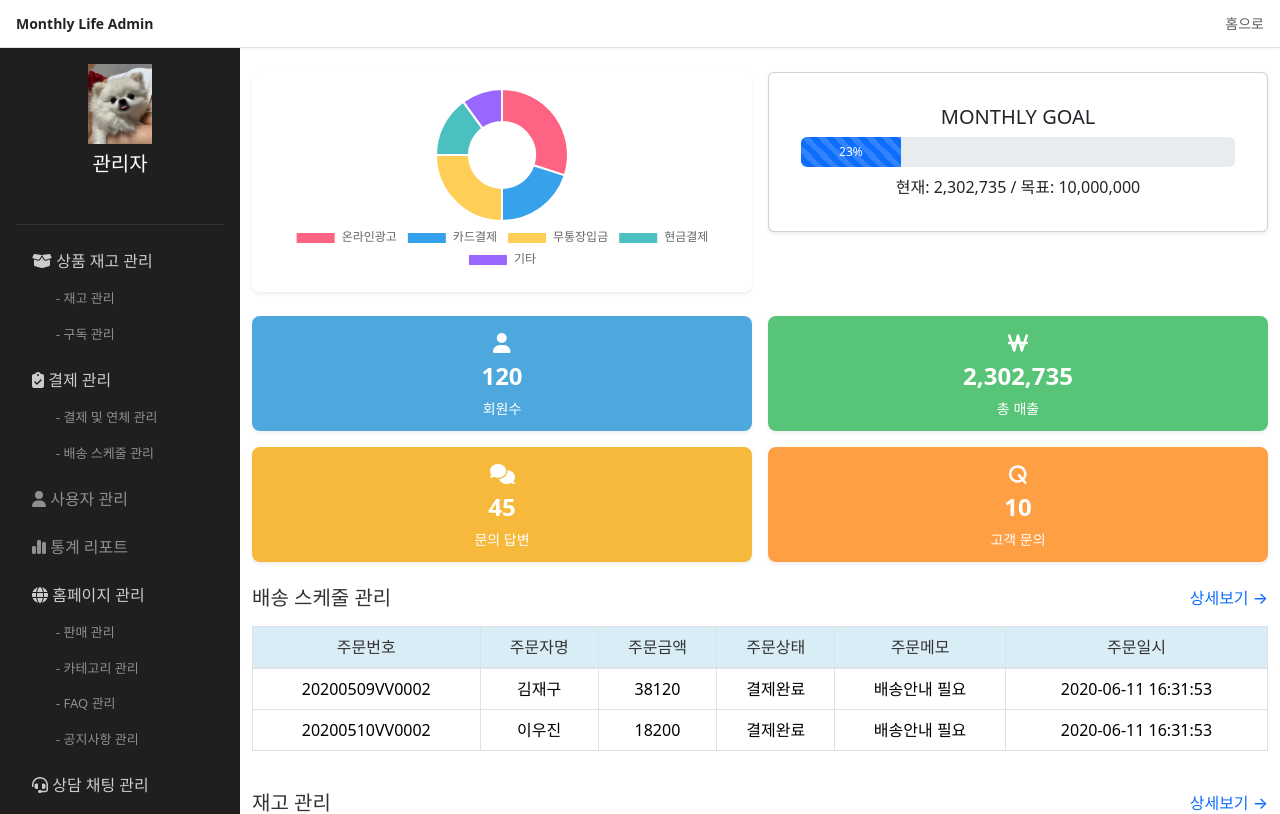
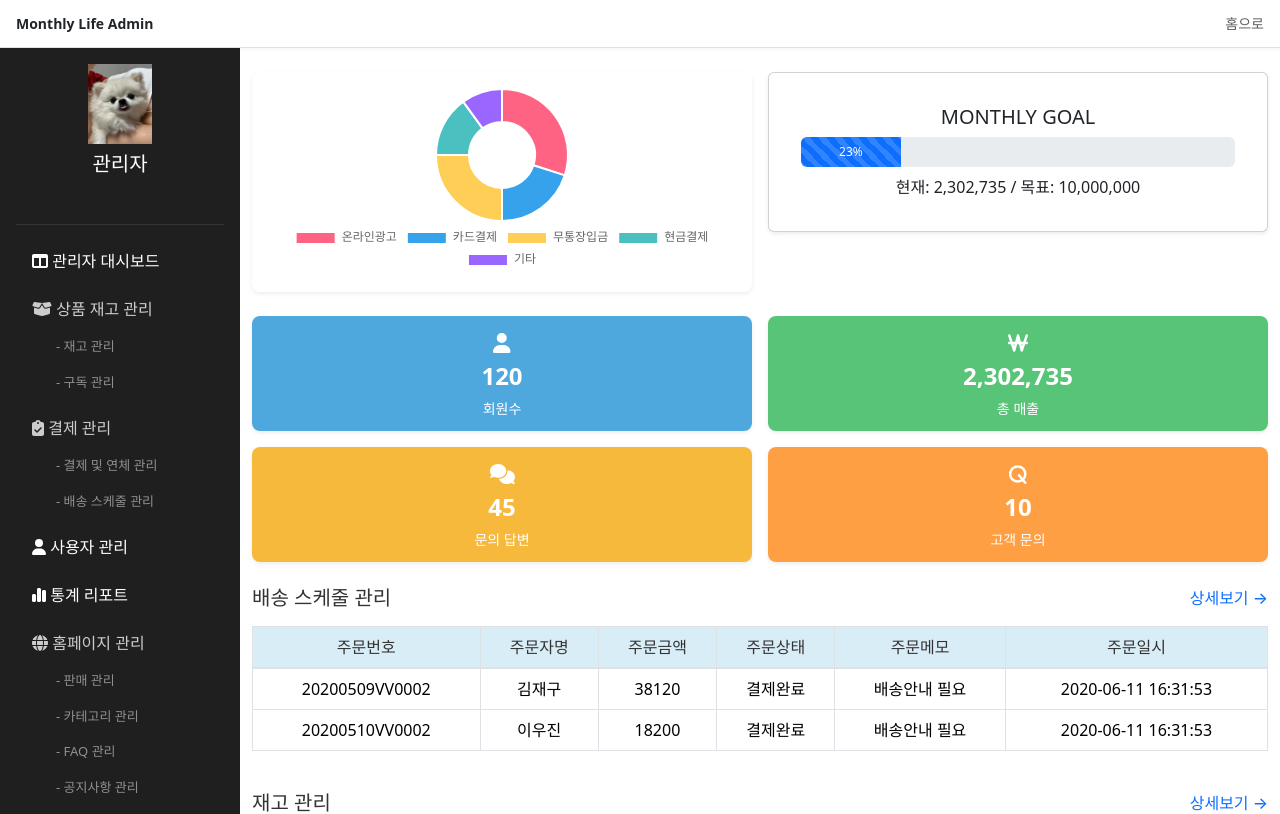
Before and after one commit to beyond-sw-camp/be12-fin-Gongcha1-MonthlyLIfe-FE, a Vue app: page /admin in a window 1280 px wide. Shown: the top 814 px of the page. Built offline with nearby package versions, Linux system fonts and the light colour scheme.

Commit message:
[Fix] 디자인 수정 - navbar 수정

```diff
--- a/src/admin/common/component/AdminNavbar.vue
+++ b/src/admin/common/component/AdminNavbar.vue
@@ -18,6 +18,11 @@
       <ul class="nav nav-pills flex-column gap-2 text-start">
         <!-- 상품 재고 관리 -->
         <li>
+          <router-link to="/admin" class="nav-link text-white" >
+          <font-awesome-icon :icon="['fas', 'table-columns']" /> 관리자 대시보드
+          </router-link>
+        </li>
+        <li>
           <a class="nav-link" href="#">
             <font-awesome-icon :icon="['fas', 'box-open']" /> 상품 재고 관리
           </a>
@@ -28,7 +33,6 @@
             <li>
               <router-link to="/admin/subscription" class="nav-link text-white-50" >- 구독 관리</router-link>
             </li>
-            <!--            <li><a class="nav-link text-white-50" href="#">- 수리 신청/분실 신고 목록 관리</a></li>-->
           </ul>
         </li>
 
@@ -49,14 +53,14 @@
 
         <!-- 사용자 관리 -->
         <li>
-          <router-link to="/admin/user" class="nav-link text-white-50" >
+          <router-link to="/admin/user" class="nav-link text-white" >
             <font-awesome-icon :icon="['fas', 'user']" /> 사용자 관리
           </router-link>
         </li>
 
         <!-- 통계 리포트 -->
         <li>
-          <router-link to="/admin/statistics" class="nav-link text-white-50" >
+          <router-link to="/admin/statistics" class="nav-link text-white" >
             <font-awesome-icon :icon="['fas', 'chart-simple']" /> 통계 리포트
           </router-link>
         </li>
```
